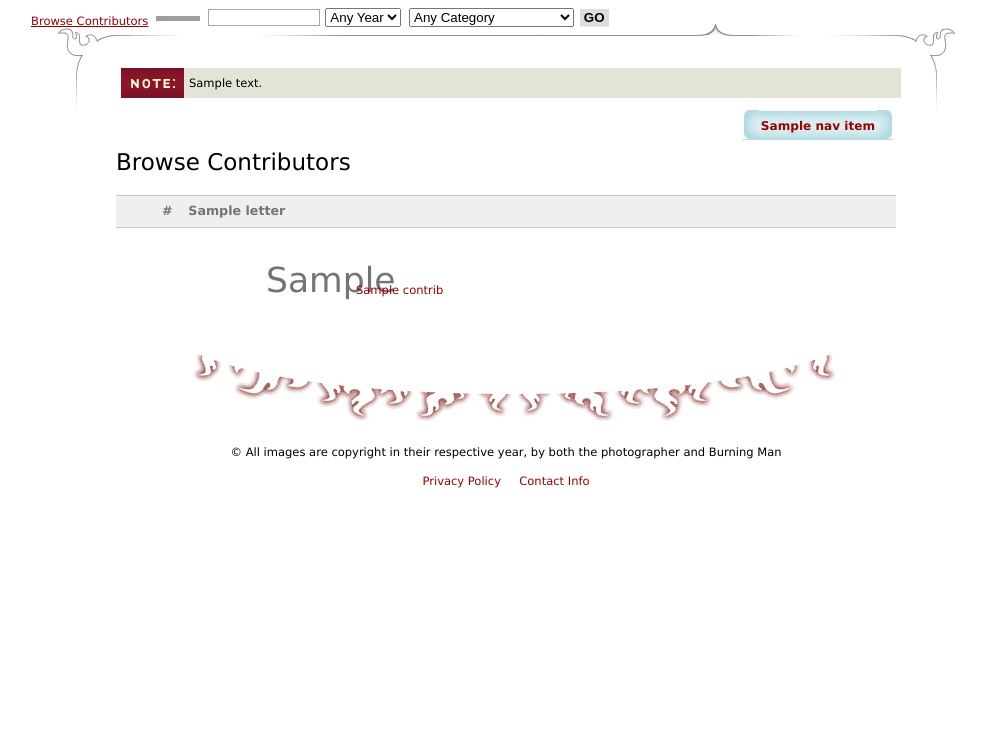
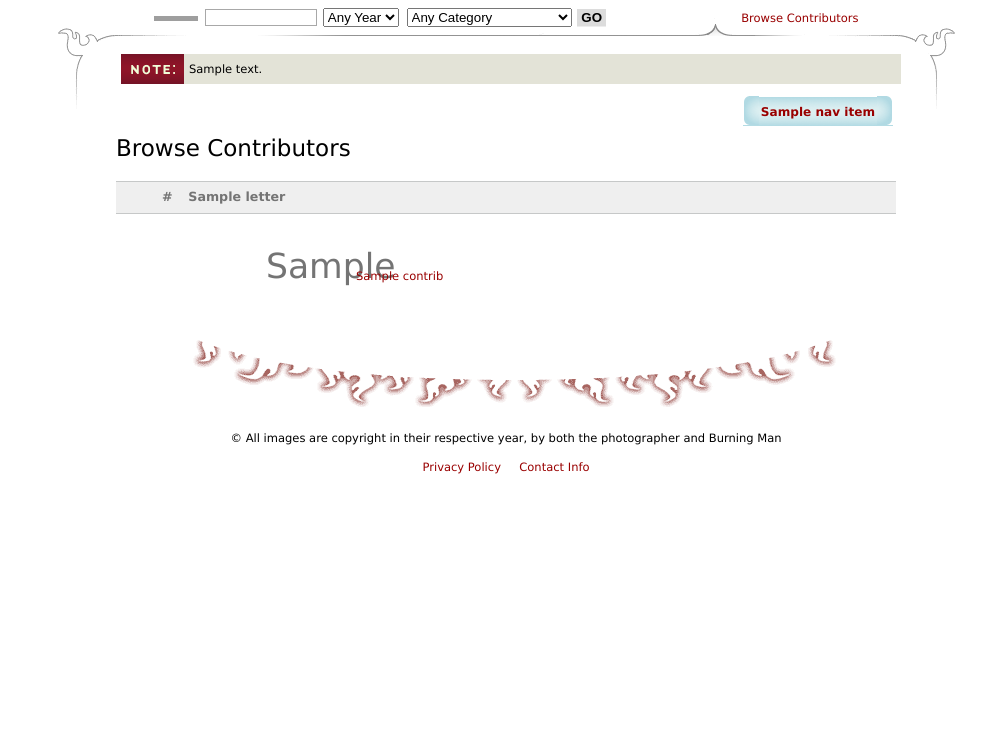
Before and after one commit to rafrombrc/bm.gallery, a Django app: template src/bm.gallery/bm/gallery/templates/gallery/contributors.html in a window 1280 px wide. Shown: the part 449-1200 px from the top of the page, without its empty margins (134-1120 px from the left). After the commit the page ends 923 px from the top, so only its background shows below. Run offline with Django 3.2, Linux system fonts and the light colour scheme; the template is opened without the code that fills it: most values are stand-ins (such as "Sample title", 1, 10 or a date in 2020); grey boxes are pictures that could not be loaded.

Commit message:
Fixing browse contributors link - Mantis #206

```diff
--- a/src/bm.gallery/bm/gallery/static/css/style.css
+++ b/src/bm.gallery/bm/gallery/static/css/style.css
@@ -67,7 +67,7 @@ a img {
 }
 
 #search-bar {
-	width: 700px;
+	width: 705px;
 	height: 15px;
 	margin: 0 auto;
 	padding: 0;
@@ -500,7 +500,7 @@ height: 24px;
 	position: relative;
 	top: -14px;
 	margin: 0;
-	padding: 0 0 4px 0;
+	padding: 2px 0 2px 0;
 }
 
 /* NAVIGATION */
--- a/src/bm.gallery/bm/gallery/templates/gallery/base.html
+++ b/src/bm.gallery/bm/gallery/templates/gallery/base.html
@@ -91,9 +91,8 @@
 
             <input class="searchButton" type="submit" value="GO" />
           </form>
-
+          <a href="{% url bm.gallery.views.contributors %}"><span class="cont-link">Browse Contributors</span></a>
         </div> <!-- end search-bar -->
-        <a href="{% url bm.gallery.views.contributors %}"><span class="cont-link">Browse Contributors</span></a>
 
         {% if notifications %}
         <div id="notifications">
```
